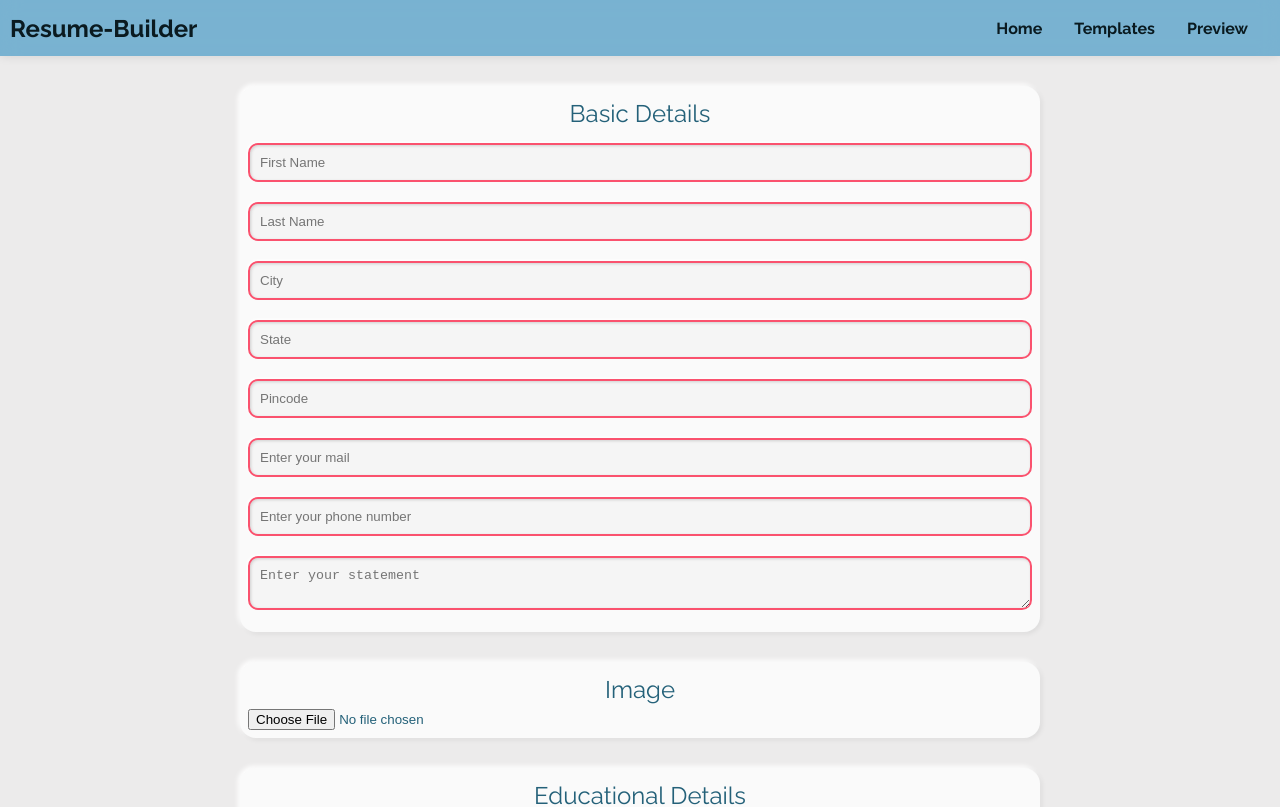
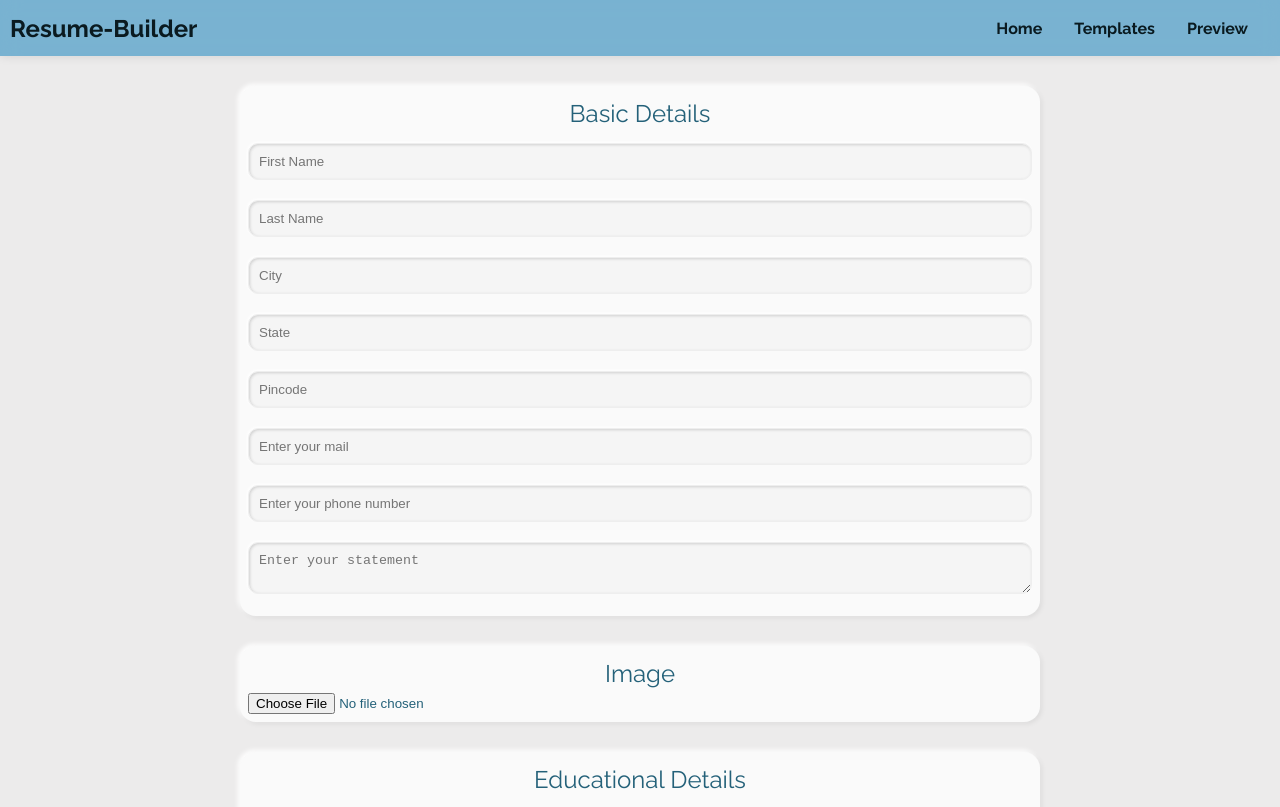
Before and after one commit to SBhattacharya45/resume-builder, a React (Create React App) app: page /form in a window 1280 px wide. Shown: the top 807 px of the page. Built offline with nearby package versions, Linux system fonts and the light colour scheme.

Commit message:
removed input focus outline, added touched check in Input

```diff
--- a/src/components/Input/Input.js
+++ b/src/components/Input/Input.js
@@ -7,7 +7,7 @@ const input = (props) => {
 
     const inputClasses = [classes.Input];
 
-    if(props.invalid ){
+    if(props.invalid && props.touched){
         inputClasses.push(classes.Invalid);
     }
 
--- a/src/components/Input/Input.module.css
+++ b/src/components/Input/Input.module.css
@@ -11,7 +11,7 @@
 
 
 .Input:focus{
-    outline: rgb(179, 179, 179) auto 1px;
+    outline: none;
 }
 
 .Invalid{
```
